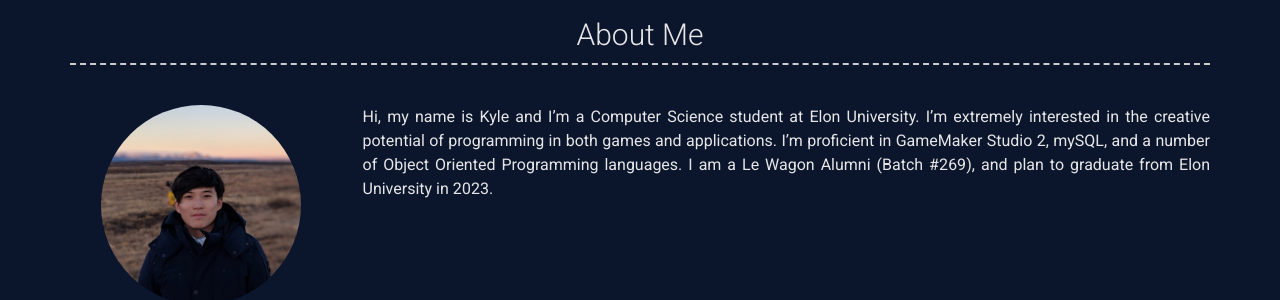
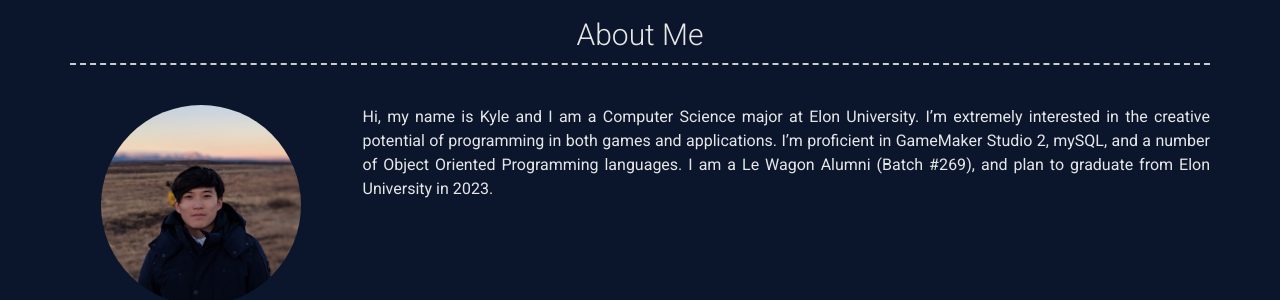
Before and after one commit to kyle-and-error/kyle-and-error.github.io, a Jekyll site: the page built from index.md, in a window 1280 px wide and 900 px high. Shown: the part 251-551 px from the top of the window. Built offline with Jekyll 4.4.1, drawn with Linux system fonts in a browser that asks for light colours; nearby versions of some CDN libraries.

Commit message:
add image and small fix

```diff
--- a/_config.yml
+++ b/_config.yml
@@ -51,7 +51,7 @@
 about_profile_image: images/profile.jpg
 image: images/bus.png
 about_content: | # this will include new lines to allow paragraphs
-  Hi, my name is Kyle and I'm a Computer Science student at Elon University. I'm extremely interested in the creative potential of programming in both games and applications. I'm proficient in GameMaker Studio 2, mySQL, and a number of Object Oriented Programming languages. I am a Le Wagon Alumni (Batch #269), and plan to graduate from Elon University in 2023.
+  Hi, my name is Kyle and I am a Computer Science major at Elon University. I'm extremely interested in the creative potential of programming in both games and applications. I'm proficient in GameMaker Studio 2, mySQL, and a number of Object Oriented Programming languages. I am a Le Wagon Alumni (Batch #269), and plan to graduate from Elon University in 2023.
 
 content:
 
--- a/_includes/section-list.html
+++ b/_includes/section-list.html
@@ -1,7 +1,7 @@
 {% for item in include.content %}
   <div class="row clearfix layout layout-{{item.layout | default: 'left'}}">
     {%- if item.image -%}
-      <div class="col-xs-12 col-sm-4 col-md-1 col-print-1 details">
+      <div class="col-xs-12 col-sm-4 col-md-1 col-print-12 details">
         <span class="img" style="background-image: url({{ item.image | relative_url }})"></span>
       </div>
     {%- endif -%}
@@ -28,16 +28,16 @@
 
     <div class="col-xs-12 col-sm-8 col-md-9 col-print-12 content">
     {%- if item.iframe -%}
+      <div class="col-xs-12 col-sm-4 col-md-5 no-print">
+        <iframe src="{{ item.iframe | relative_url}}" attribute:scrolling="no"></iframe>
+      </div>
+
       <div class="col-xs-12 col-sm-8 col-md-7 col-print-12 content">
         {%- if item.quote -%}
           <p class="quote">{{ item.quote }}</p>
         {%- endif -%}
 
         {{ item.description | strip | markdownify }}
-      </div>
-
-      <div class="col-xs-12 col-sm-4 col-md-5 no-print">
-        <iframe src="{{ item.iframe | relative_url}}" attribute:scrolling="no"></iframe>
       </div>
     {%- else -%}
         {%- if item.quote -%}
```
Also changed, not shown: images/codecademy.png (added).
